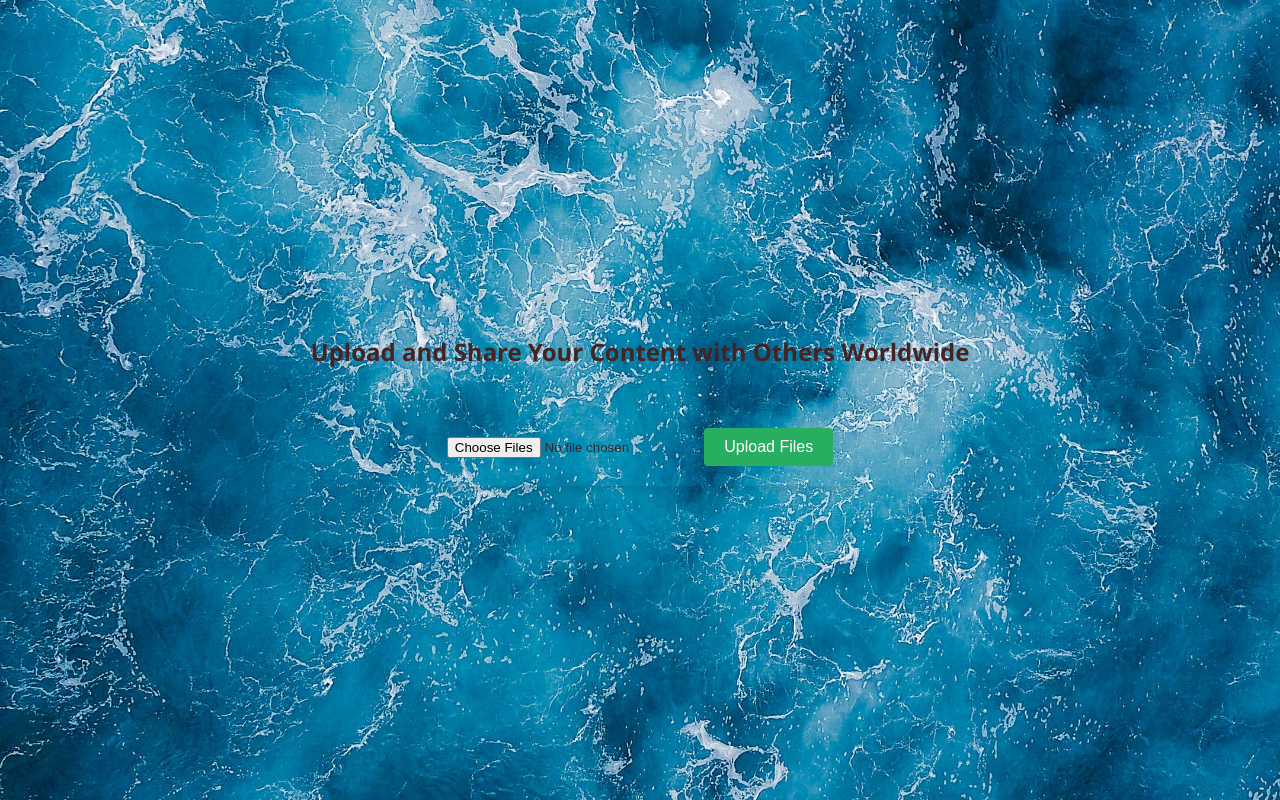
After one commit to Sypher888/websiteprojectsouhakatat, a PHP site: page /uploads.html in a window 1280 px wide. The commit adds this page. Run offline with PHP 8.4, Linux system fonts and the light colour scheme.

Commit message:
committted

```diff
--- a/NewsLetter.html
+++ b/NewsLetter.html
@@ -24,6 +24,7 @@
 
     <nav class="navbar">
         <ul>
+
             <li><a href="feedback.php">Feedbacks</a></li>
             <li><a href="home.html">home</a></li>
             <li><a href="about.html">about</a></li>
--- a/about.html
+++ b/about.html
@@ -37,6 +37,7 @@
 
     <nav class="navbar">
         <ul>
+            <li><a href="uploads.html">Upload</a></li>
             <li><a href="feedback.php">Feedbacks</a></li>
             <li><a href="home.html">home</a></li>
             <li><a href="about.html">about</a></li>
--- a/contact.html
+++ b/contact.html
@@ -25,6 +25,7 @@
 
     <nav class="navbar">
         <ul>
+
             <li><a href="feedback.php">Feedbacks</a></li>
             <li><a href="home.html">home</a></li>
             <li><a href="about.html">about</a></li>
--- a/course-1.html
+++ b/course-1.html
@@ -41,6 +41,7 @@
 
     <nav class="navbar">
         <ul>
+            <li><a href="uploads.html">Upload</a></li>
             <li><a href="feedback.php">Feedbacks</a></li>
             <li><a href="home.html">home</a></li>
             <li><a href="about.html">about</a></li>
--- a/course-2.html
+++ b/course-2.html
@@ -38,6 +38,7 @@
 
     <nav class="navbar">
         <ul>
+            <li><a href="uploads.html">Upload</a></li>
             <li><a href="feedback.php">Feedbacks</a></li>
             <li><a href="home.html">home</a></li>
             <li><a href="about.html">about</a></li>
--- a/course-3.html
+++ b/course-3.html
@@ -25,6 +25,7 @@
 
     <nav class="navbar">
         <ul>
+            <li><a href="uploads.html">Upload</a></li>
             <li><a href="feedback.php">Feedbacks</a></li>
             <li><a href="home.html">home</a></li>
 
--- a/home.html
+++ b/home.html
@@ -16,6 +16,7 @@
 
 
     </style>
+
 </head>
 <body>
 
@@ -28,6 +29,8 @@
 
     <nav class="navbar">
         <ul>
+            <li><a href="uploads.html">Upload</a></li>
+
             <li><a href="feedback.php">Feedbacks</a></li>
             <li><a href="home.html">Home</a></li>
             <li><a href="about.html">about</a></li>
--- a/teachers.html
+++ b/teachers.html
@@ -22,6 +22,7 @@
 
     <nav class="navbar">
         <ul>
+
             <li><a href="feedback.php">Feedbacks</a></li>
             <li><a href="home.html">home</a></li>
             <li><a href="about.html">about</a></li>
--- /dev/null
+++ b/uploads.html
@@ -0,0 +1,92 @@
+<!DOCTYPE html>
+<html lang="en">
+<head>
+    <meta charset="UTF-8">
+    <meta name="viewport" content="width=device-width, initial-scale=1.0">
+    <title>Upload and Share</title>
+    <style>
+        body {
+            background: url('images/background_upload.jpg') center/cover no-repeat fixed; /* Updated background image */
+            font-family: 'Arial', sans-serif;
+            margin: 0;
+            padding: 0;
+            display: flex;
+            flex-direction: column;
+            align-items: center;
+            justify-content: center;
+            height: 100vh;
+            background-color: #3498db; /* Updated background color to a shade of blue */
+            color: #fff; /* Updated text color to white */
+        }
+
+        h1 {
+            color: rgb(69, 35, 35);
+           font-family: 'Segoe UI', Tahoma, Geneva, Verdana, sans-serif;
+            margin-top: 20px; /* Adjusted margin to move the h1 to the top */
+            margin-bottom: 20px;
+            font-size: 24px; /* Increased font size for better visibility */
+        }
+
+        #upload-container {
+            text-align: center;
+            padding: 20px;
+            color: rgb(69, 35, 35);
+            border-radius: 8px;
+            box-shadow: 0 4px 8px rgba(0, 0, 0, 0.1);
+        }
+
+        #file-input {
+            display: none;
+        }
+
+        #file-label {
+            display: inline-block;
+            background-color: black;
+            color: #fff;
+            padding: 10px 20px;
+            font-size: 16px;
+            border-radius: 4px;
+            cursor: pointer;
+            transition: background-color 0.3s;
+        }
+
+        #file-label:hover {
+            background-color: black;
+        }
+
+        #file-info {
+            margin-top: 10px;
+            font-size: 14px;
+            color: #2c3e50;
+        }
+
+        #upload-button {
+            margin-top: 20px;
+            padding: 10px 20px;
+            background-color: #27ae60;
+            color: #fff;
+            font-size: 16px;
+            border: none;
+            border-radius: 4px;
+            cursor: pointer;
+            transition: background-color 0.3s;
+        }
+
+        #upload-button:hover {
+            background-color: #219d54;
+        }
+    </style>
+</head>
+<body>
+
+    <h1>Upload and Share Your Content with Others Worldwide</h1>
+
+    <div id="upload-container">
+        <form id="upload-form" action="upload.php" method="post" enctype="multipart/form-data">
+            <input type="file" name="files[]" multiple />
+            <button type="submit" id="upload-button">Upload Files</button>
+        </form>
+    </div>
+
+</body>
+</html>
```
Also changed, not shown: contact.php (+22 -10 lines), feedback_details.php (+29 -6 lines), newletter.php (+20 -5 lines), upload.php (added, +39 -0 lines), images/background_upload.jpg (added).
